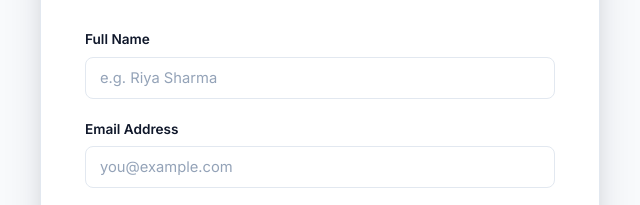
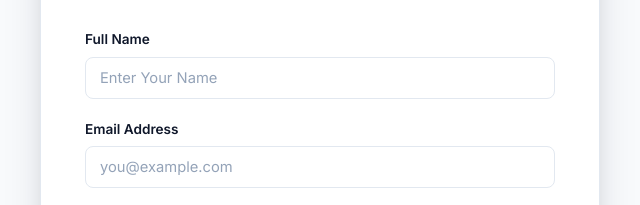
Before and after one commit to riyamakker6/SpendLens, a plain HTML site: page signup.html in a window 1280 px wide. Shown: the part 286-491 px from the top of the page, 320-960 px from the left. Drawn offline with Linux system fonts and the light colour scheme.

Commit message:
Update signup.html

```diff
--- a/signup.html
+++ b/signup.html
@@ -50,7 +50,7 @@
             class="form-input"
             type="text"
             id="signupName"
-            placeholder="e.g. Riya Sharma"
+            placeholder="Enter Your Name"
             required
           >
         </div>
```
